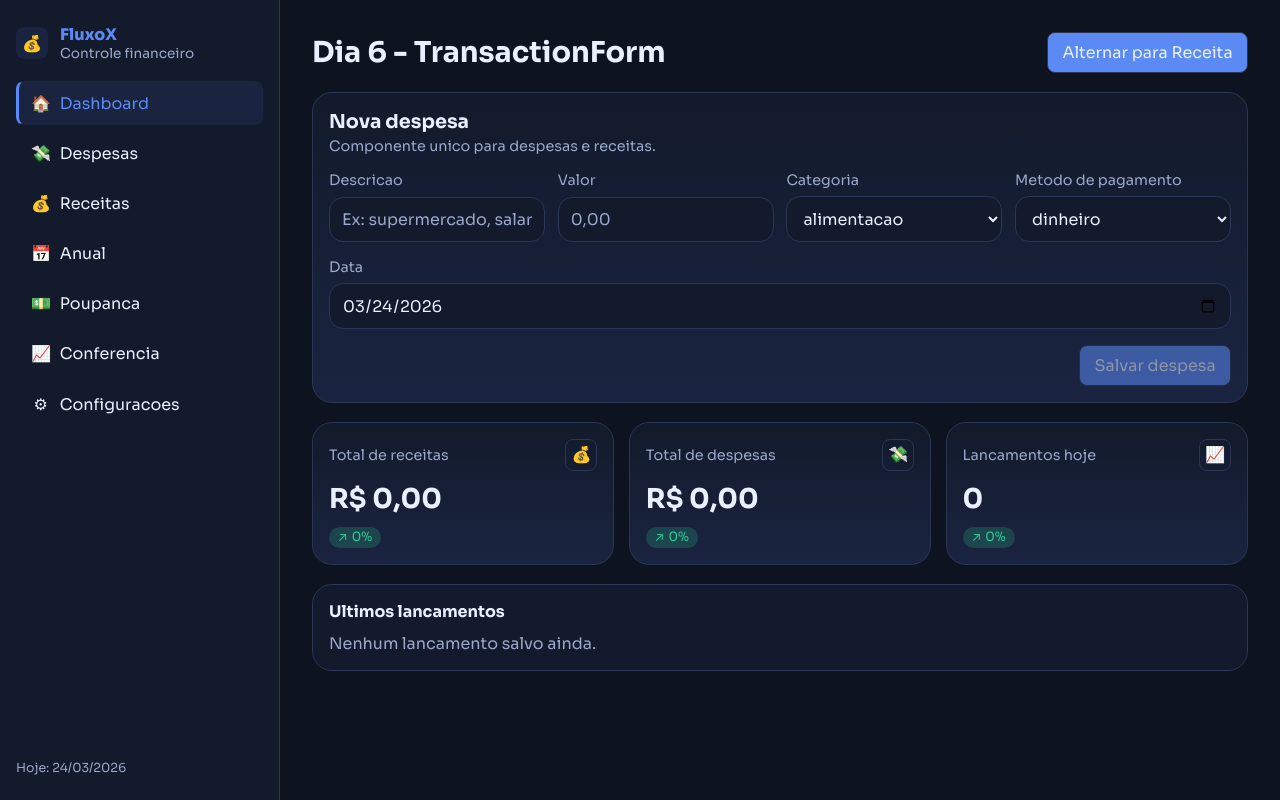
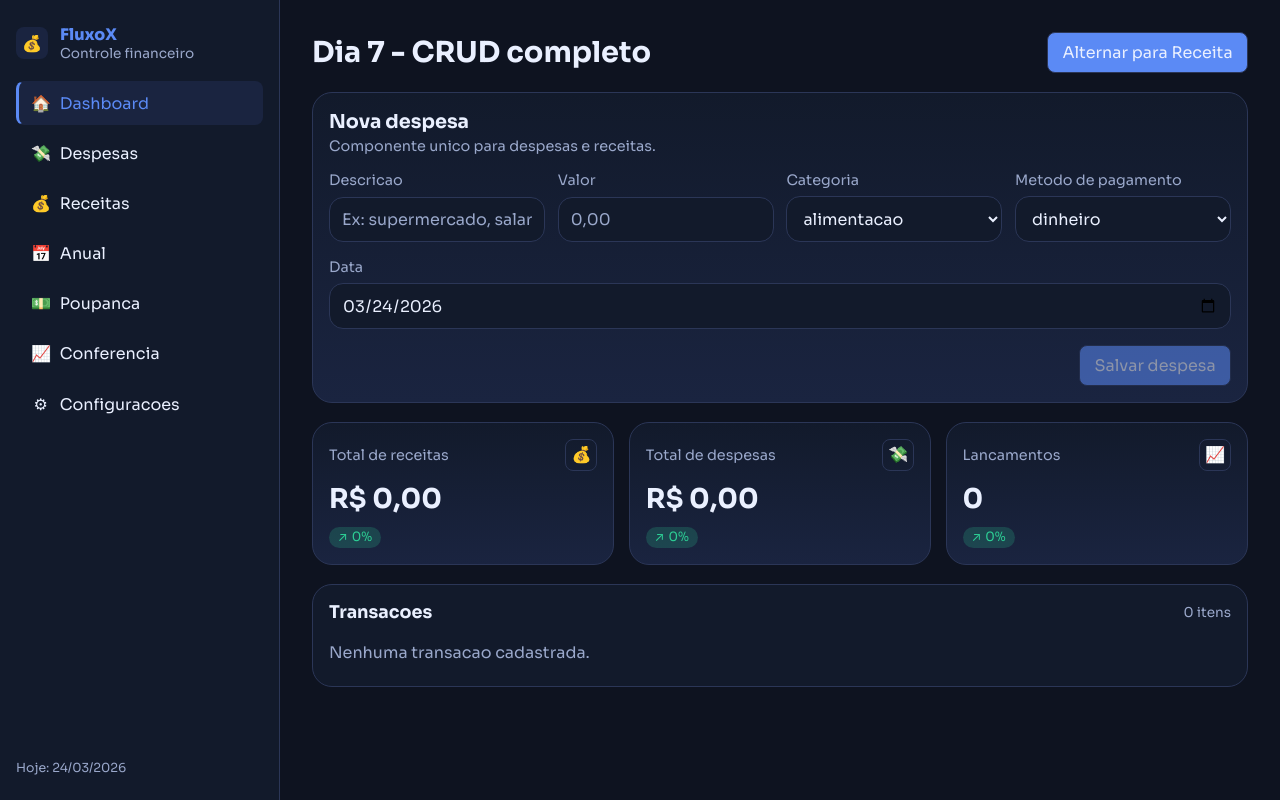
Before and after one commit to pedrohenriquesilva-dev/FluxoX, a React (Vite) app: page / in a window 1280 px wide. Built offline with nearby package versions, Linux system fonts and the light colour scheme.

Commit message:
feat: transaction list component with edit and delete

```diff
--- a/src/App.jsx
+++ b/src/App.jsx
@@ -1,5 +1,6 @@
 import { useState } from "react";
 import TransactionForm from "./components/transactions/TransactionForm.jsx";
+import TransactionList from "./components/transactions/TransactionList.jsx";
 import Layout from "./components/ui/Layout.jsx";
 import StatCard from "./components/ui/StatCard.jsx";
 import { TRANSACTION_TYPES } from "./utils/constants.js";
@@ -9,6 +10,7 @@ function App() {
   const [page, setPage] = useState("dashboard");
   const [formMode, setFormMode] = useState(TRANSACTION_TYPES.EXPENSE);
   const [transactions, setTransactions] = useState([]);
+  const [editingTransaction, setEditingTransaction] = useState(null);
 
   const totalExpenses = transactions
     .filter((item) => item.type === TRANSACTION_TYPES.EXPENSE)
@@ -18,11 +20,25 @@ function App() {
     .filter((item) => item.type === TRANSACTION_TYPES.INCOME)
     .reduce((acc, item) => acc + item.value, 0);
 
+  function saveTransaction(transaction) {
+    setTransactions((prev) => {
+      const exists = prev.some((item) => item.id === transaction.id);
+      if (exists) return prev.map((item) => (item.id === transaction.id ? transaction : item));
+      return [transaction, ...prev];
+    });
+    setEditingTransaction(null);
+  }
+
+  function deleteTransaction(id) {
+    setTransactions((prev) => prev.filter((item) => item.id !== id));
+    setEditingTransaction((prev) => (prev?.id === id ? null : prev));
+  }
+
   return (
     <Layout currentPage={page} onNavigate={setPage}>
       <section className="day5">
         <header className="day5__header">
-          <h1 className="day5__title">Dia 6 - TransactionForm</h1>
+          <h1 className="day5__title">Dia 7 - CRUD completo</h1>
           <button
             className="day5__button"
             type="button"
@@ -40,7 +56,9 @@ function App() {
 
         <TransactionForm
           mode={formMode}
-          onSubmit={(transaction) => setTransactions((prev) => [transaction, ...prev])}
+          initial={editingTransaction}
+          onCancelEdit={() => setEditingTransaction(null)}
+          onSubmit={saveTransaction}
         />
 
         <div className="day5__grid">
@@ -57,28 +75,21 @@ function App() {
             icon="expenses"
           />
           <StatCard
-            title="Lancamentos hoje"
+            title="Lancamentos"
             value={String(transactions.length)}
             trend={transactions.length ? 14.1 : 0}
             icon="conference"
           />
         </div>
 
-        <div className="day6__list">
-          <h3 className="day6__list-title">Ultimos lancamentos</h3>
-          {transactions.length === 0 ? (
-            <p className="text-muted">Nenhum lancamento salvo ainda.</p>
-          ) : (
-            <ul className="day6__items">
-              {transactions.slice(0, 5).map((item) => (
-                <li key={item.id} className="day6__item">
-                  <span>{item.description}</span>
-                  <strong>{fmt(item.value)}</strong>
-                </li>
-              ))}
-            </ul>
-          )}
-        </div>
+        <TransactionList
+          items={transactions}
+          onEdit={(transaction) => {
+            setEditingTransaction(transaction);
+            setFormMode(transaction.type);
+          }}
+          onDelete={deleteTransaction}
+        />
       </section>
     </Layout>
   );
--- a/src/components/transactions/TransactionForm.jsx
+++ b/src/components/transactions/TransactionForm.jsx
@@ -1,4 +1,4 @@
-import { useMemo, useState } from "react";
+import { useEffect, useMemo, useState } from "react";
 import Field from "../ui/Field.jsx";
 import { CATEGORIES, PAYMENT_METHODS, TRANSACTION_TYPES } from "../../utils/constants.js";
 import { generateId, normalizeMoneyInput } from "../../utils/formatters.js";
@@ -21,9 +21,12 @@ function toInputDate(date = new Date()) {
 
 export default function TransactionForm({
   mode = TRANSACTION_TYPES.EXPENSE,
-  onSubmit
+  initial = null,
+  onSubmit,
+  onCancelEdit
 }) {
-  const copy = FORM_TEXT[mode] ?? FORM_TEXT[TRANSACTION_TYPES.EXPENSE];
+  const effectiveMode = initial?.type ?? mode;
+  const copy = FORM_TEXT[effectiveMode] ?? FORM_TEXT[TRANSACTION_TYPES.EXPENSE];
   const [form, setForm] = useState({
     description: "",
     value: "",
@@ -32,6 +35,18 @@ export default function TransactionForm({
     date: toInputDate()
   });
   const [error, setError] = useState("");
+  const isEditing = Boolean(initial?.id);
+
+  useEffect(() => {
+    if (!initial) return;
+    setForm({
+      description: initial.description ?? "",
+      value: String(initial.value ?? ""),
+      category: initial.category ?? CATEGORIES[0],
+      method: initial.method ?? PAYMENT_METHODS[0],
+      date: initial.date ?? toInputDate()
+    });
+  }, [initial]);
 
   const canSubmit = useMemo(
     () => form.description.trim() && normalizeMoneyInput(form.value) > 0 && form.date,
@@ -52,8 +67,8 @@ export default function TransactionForm({
     }
 
     const payload = {
-      id: generateId(),
-      type: mode,
+      id: initial?.id ?? generateId(),
+      type: effectiveMode,
       description: form.description.trim(),
       value: parsedValue,
       category: form.category,
@@ -63,6 +78,7 @@ export default function TransactionForm({
 
     onSubmit?.(payload);
     setError("");
+    if (isEditing) return;
     setForm((prev) => ({ ...prev, description: "", value: "" }));
   }
 
@@ -136,8 +152,13 @@ export default function TransactionForm({
       />
 
       <footer className="transaction-form__footer">
+        {isEditing ? (
+          <button className="day5__button day5__button--ghost" type="button" onClick={onCancelEdit}>
+            Cancelar edicao
+          </button>
+        ) : null}
         <button className="day5__button" type="submit" disabled={!canSubmit}>
-          {copy.button}
+          {isEditing ? "Atualizar transacao" : copy.button}
         </button>
       </footer>
     </form>
--- /dev/null
+++ b/src/components/transactions/TransactionList.css
@@ -0,0 +1,84 @@
+.transaction-list {
+  border: 1px solid var(--border);
+  border-radius: var(--radius-lg);
+  background: var(--card);
+  padding: 1rem;
+  display: grid;
+  gap: 0.8rem;
+}
+
+.transaction-list__header {
+  display: flex;
+  align-items: center;
+  justify-content: space-between;
+  gap: 0.8rem;
+}
+
+.transaction-list__title {
+  font-size: 1.1rem;
+}
+
+.transaction-list__count {
+  color: var(--muted);
+  font-size: 0.85rem;
+}
+
+.transaction-list__empty {
+  padding: 0.4rem 0;
+}
+
+.transaction-list__items {
+  list-style: none;
+  display: grid;
+  gap: 0.55rem;
+}
+
+.transaction-list__item {
+  border: 1px solid var(--border);
+  border-radius: var(--radius-md);
+  background: var(--card2);
+  padding: 0.7rem;
+  display: flex;
+  align-items: center;
+  justify-content: space-between;
+  gap: 0.8rem;
+}
+
+.transaction-list__description {
+  font-weight: 600;
+}
+
+.transaction-list__meta {
+  font-size: 0.82rem;
+  margin-top: 0.15rem;
+}
+
+.transaction-list__right {
+  display: grid;
+  justify-items: end;
+  gap: 0.35rem;
+}
+
+.transaction-list__actions {
+  display: flex;
+  gap: 0.35rem;
+}
+
+.transaction-list__btn {
+  border: 1px solid var(--border);
+  border-radius: var(--radius-sm);
+  background: var(--card);
+  color: var(--text);
+  font: inherit;
+  font-size: 0.78rem;
+  padding: 0.32rem 0.55rem;
+  cursor: pointer;
+  display: inline-flex;
+  align-items: center;
+  gap: 0.3rem;
+}
+
+.transaction-list__btn--danger {
+  color: var(--danger);
+  border-color: color-mix(in srgb, var(--danger) 45%, var(--border));
+}
--- /dev/null
+++ b/src/components/transactions/TransactionList.jsx
@@ -0,0 +1,59 @@
+import Icon from "../ui/Icon.jsx";
+import { fmt, formatDate } from "../../utils/formatters.js";
+import "./TransactionList.css";
+
+export default function TransactionList({ items = [], onEdit, onDelete }) {
+  return (
+    <section className="transaction-list">
+      <header className="transaction-list__header">
+        <h2 className="transaction-list__title">Transacoes</h2>
+        <span className="transaction-list__count">{items.length} itens</span>
+      </header>
+
+      {items.length === 0 ? (
+        <p className="transaction-list__empty text-muted">Nenhuma transacao cadastrada.</p>
+      ) : (
+        <ul className="transaction-list__items">
+          {items.map((item) => (
+            <li className="transaction-list__item" key={item.id}>
+              <div className="transaction-list__main">
+                <p className="transaction-list__description">{item.description}</p>
+                <p className="transaction-list__meta text-muted">
+                  {item.category} • {item.method} • {formatDate(item.date)}
+                </p>
+              </div>
+
+              <div className="transaction-list__right">
+                <strong
+                  className={
+                    item.type === "income"
+                      ? "transaction-list__value text-success"
+                      : "transaction-list__value text-danger"
+                  }
+                >
+                  {fmt(item.value)}
+                </strong>
+                <div className="transaction-list__actions">
+                  <button
+                    className="transaction-list__btn"
+                    type="button"
+                    onClick={() => onEdit?.(item)}
+                  >
+                    <Icon name="settings" /> Editar
+                  </button>
+                  <button
+                    className="transaction-list__btn transaction-list__btn--danger"
+                    type="button"
+                    onClick={() => onDelete?.(item.id)}
+                  >
+                    <Icon name="close" /> Excluir
+                  </button>
+                </div>
+              </div>
+            </li>
+          ))}
+        </ul>
+      )}
+    </section>
+  );
+}
```
